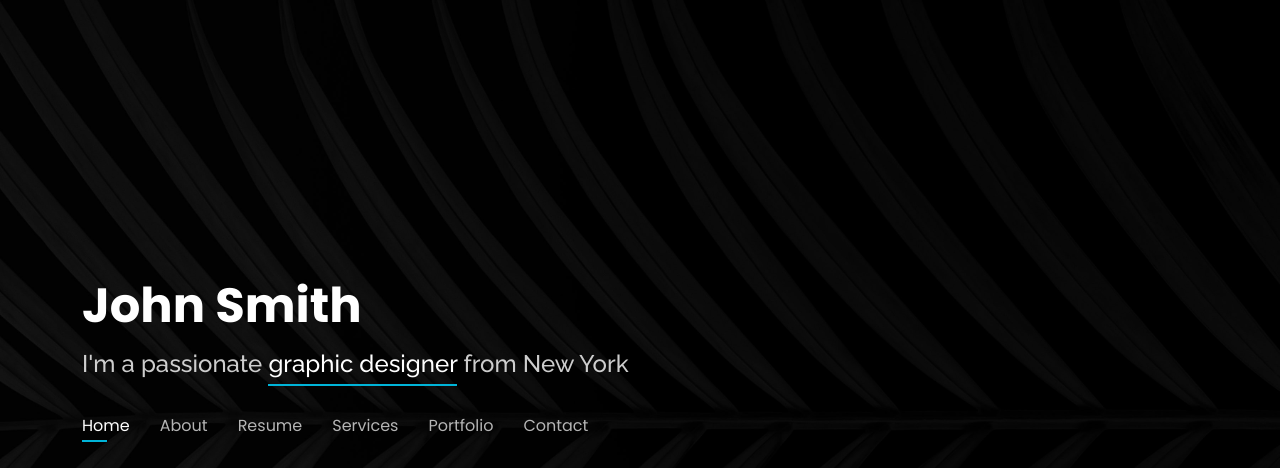
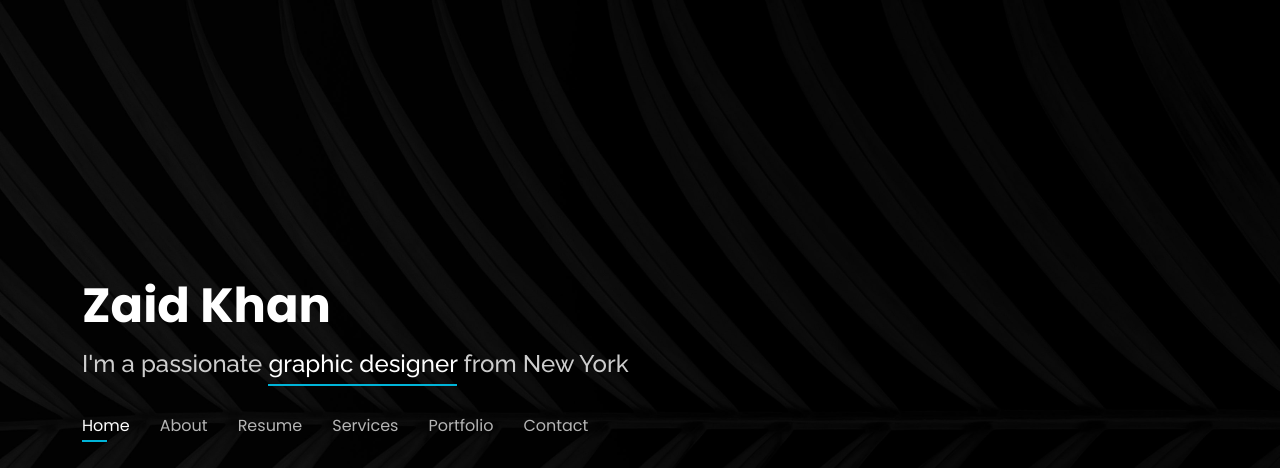
Before and after one commit to rait-acm/github-session-porfolio, a plain HTML site: page index.html in a window 1280 px wide. Shown: the top 468 px of the page. Drawn offline with nearby package versions, Linux system fonts and the light colour scheme.

Commit message:
Added Zaid

```diff
--- a/index.html
+++ b/index.html
@@ -35,7 +35,7 @@
   <header id="header">
     <div class="container">
 
-      <h1><a href="index.html">John Smith</a></h1>
+      <h1><a href="index.html">Zaid Khan</a></h1>
       <h2>I'm a passionate <span>graphic designer</span> from New York</h2>
 
       <nav id="navbar" class="navbar">
```
